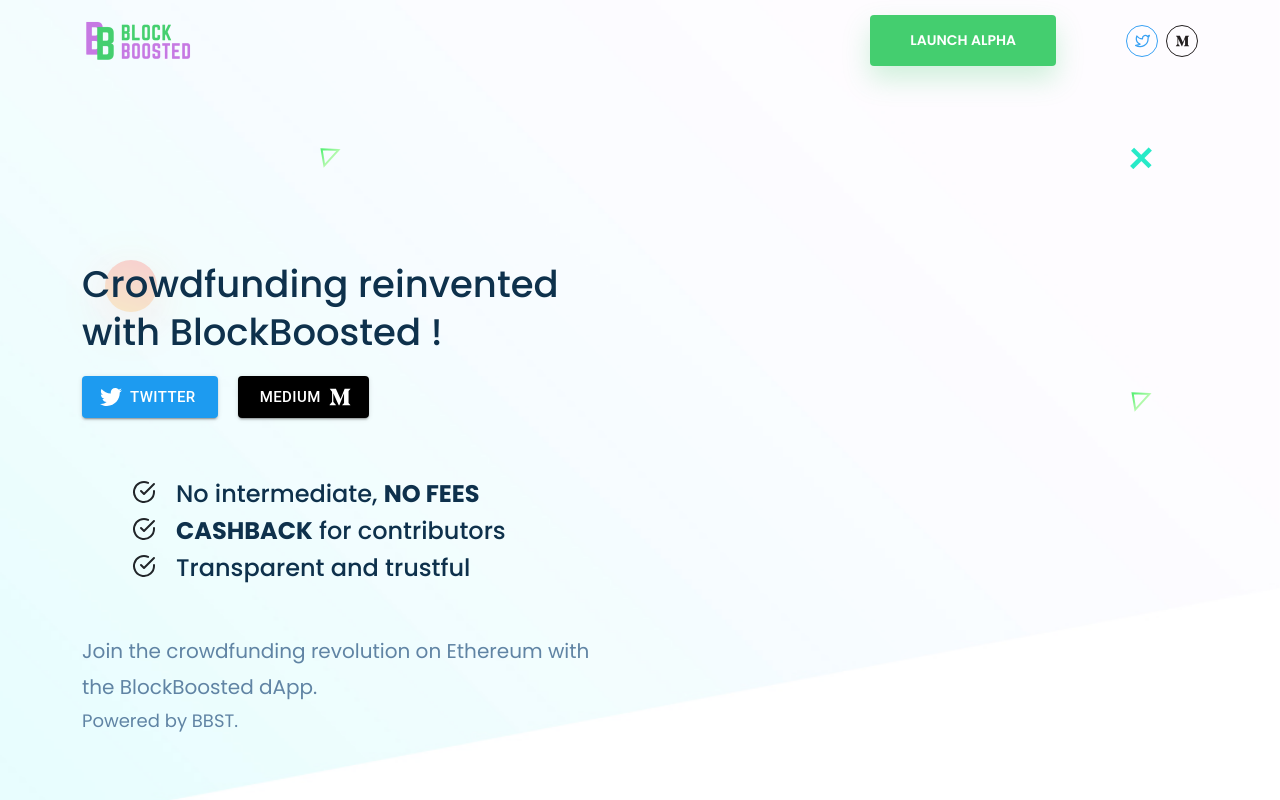
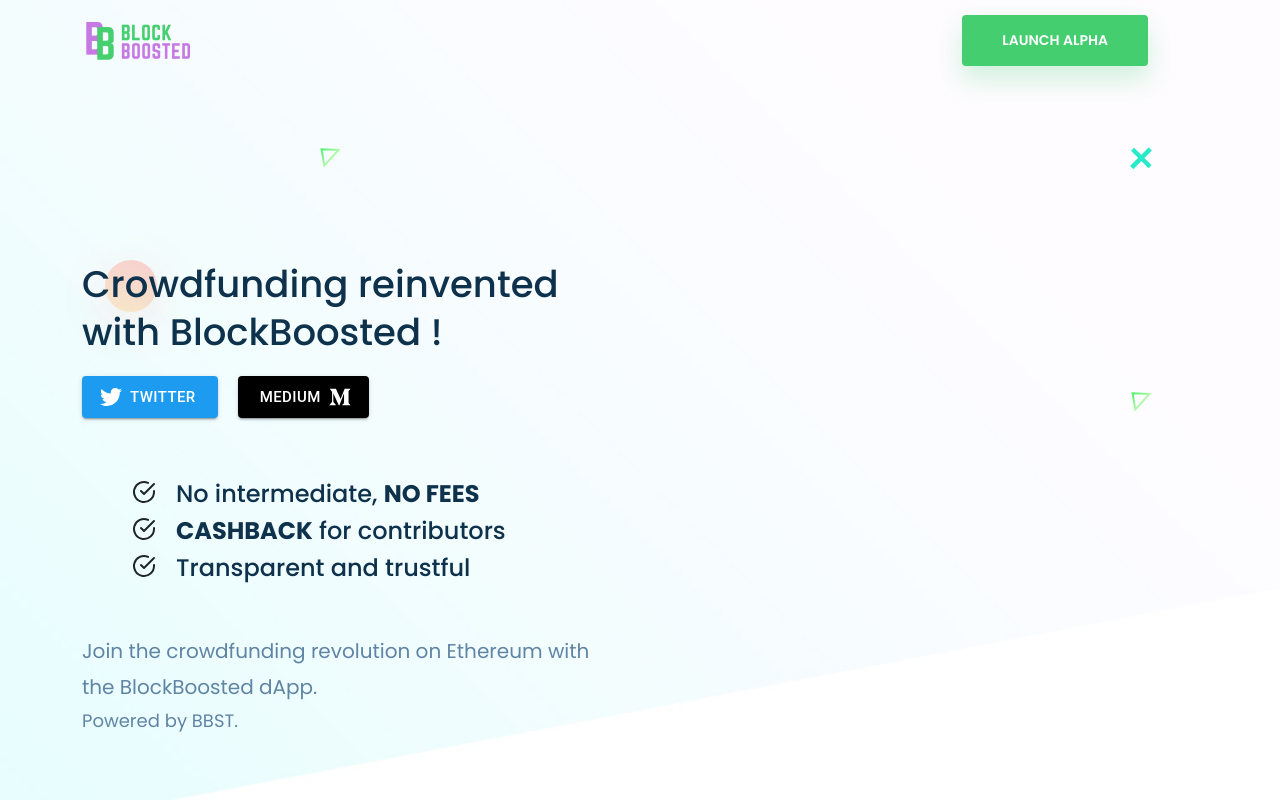
Before and after one commit to hazardeurrr/crowdfunding-crypto, a Next.js app in the folder startp-react/: page / in a window 1280 px wide. Shown: the top 800 px of the page. Built offline with nearby package versions, Linux system fonts and the light colour scheme; what react-toast-notifications would draw is missing.

Commit message:
suppr bouton navbar

```diff
--- a/startp-react/components/_App/NavbarStyleTwo.js
+++ b/startp-react/components/_App/NavbarStyleTwo.js
@@ -68,31 +68,31 @@ const NavbarStyleTwo = () => {
                                         LAUNCH ALPHA
                         </a>
 
-                        <div className="others-option">
+                        {/* <div className="others-option"> */}
 
-                            <div className="single-footer-widget">
+                            {/* <div className="single-footer-widget">
 
                                 <ul className="social-links">
 
-                                    <li>
-                                        <Link href="https://twitter.com/blockboosted">
+                                    <li> */}
+                                        {/* <Link href="https://twitter.com/blockboosted">
                                             <a className="twitter" target="_blank"><Icon.Twitter /></a>
                                         </Link>
-                                    </li>
+                                    </li> */}
                                     {/* <li>
                                         <Link href="https://twitter.com/blockboosted">
                                             <a className="linkedin" target="_blank"><FaTelegramPlane /></a>
                                         </Link>
                                     </li> */}
-                                    <li>
+                                    {/* <li>
                                         <Link href="https://medium.com/@blockboosted">
                                             <a className="instagram" target="_blank"><FaMediumM /></a>
                                         </Link>
-                                    </li>
+                                    </li> */}
 
-                                </ul>
-                            </div>
-						</div>
+                                {/* </ul>
+                            </div> */}
+						{/* </div> */}
                     </nav>
                 </div>
             </div>
```
